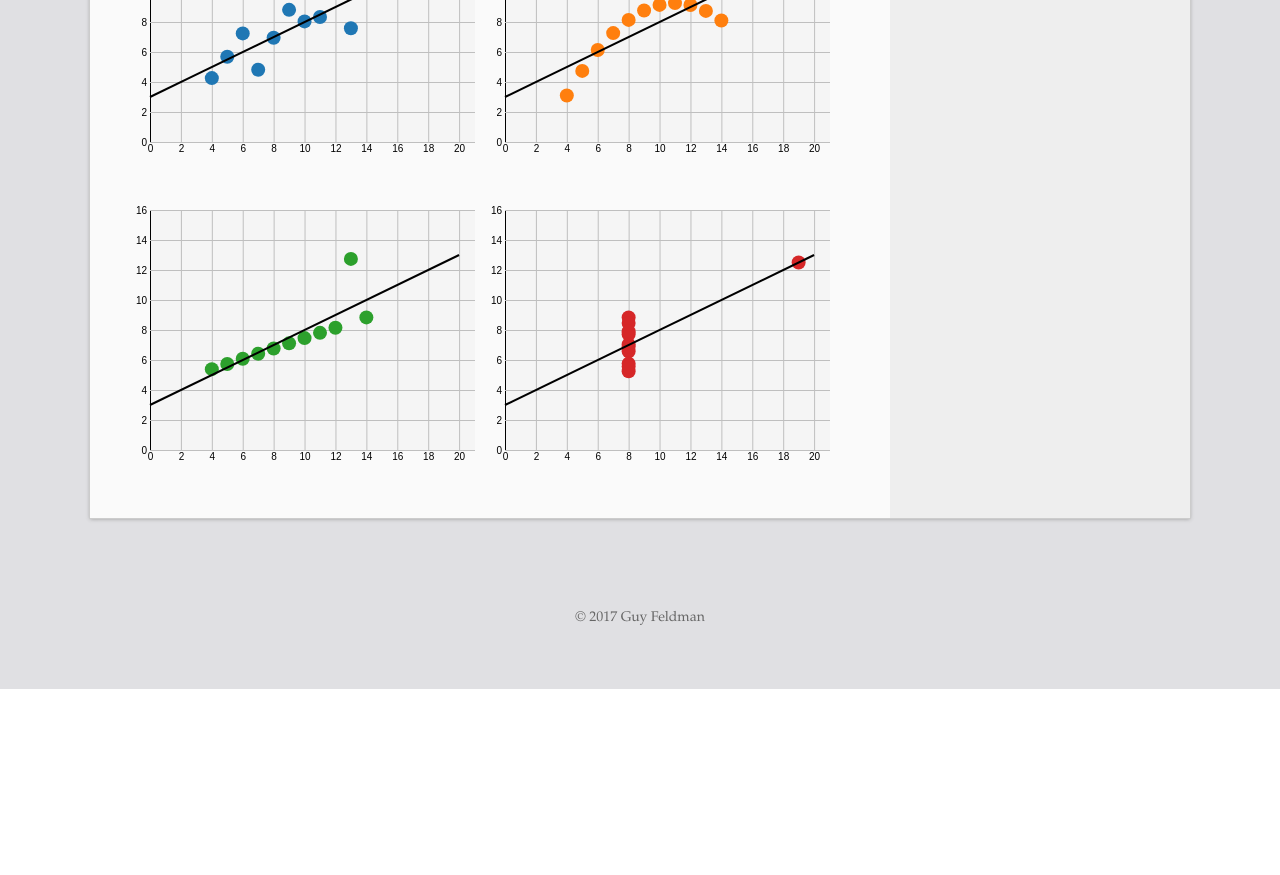
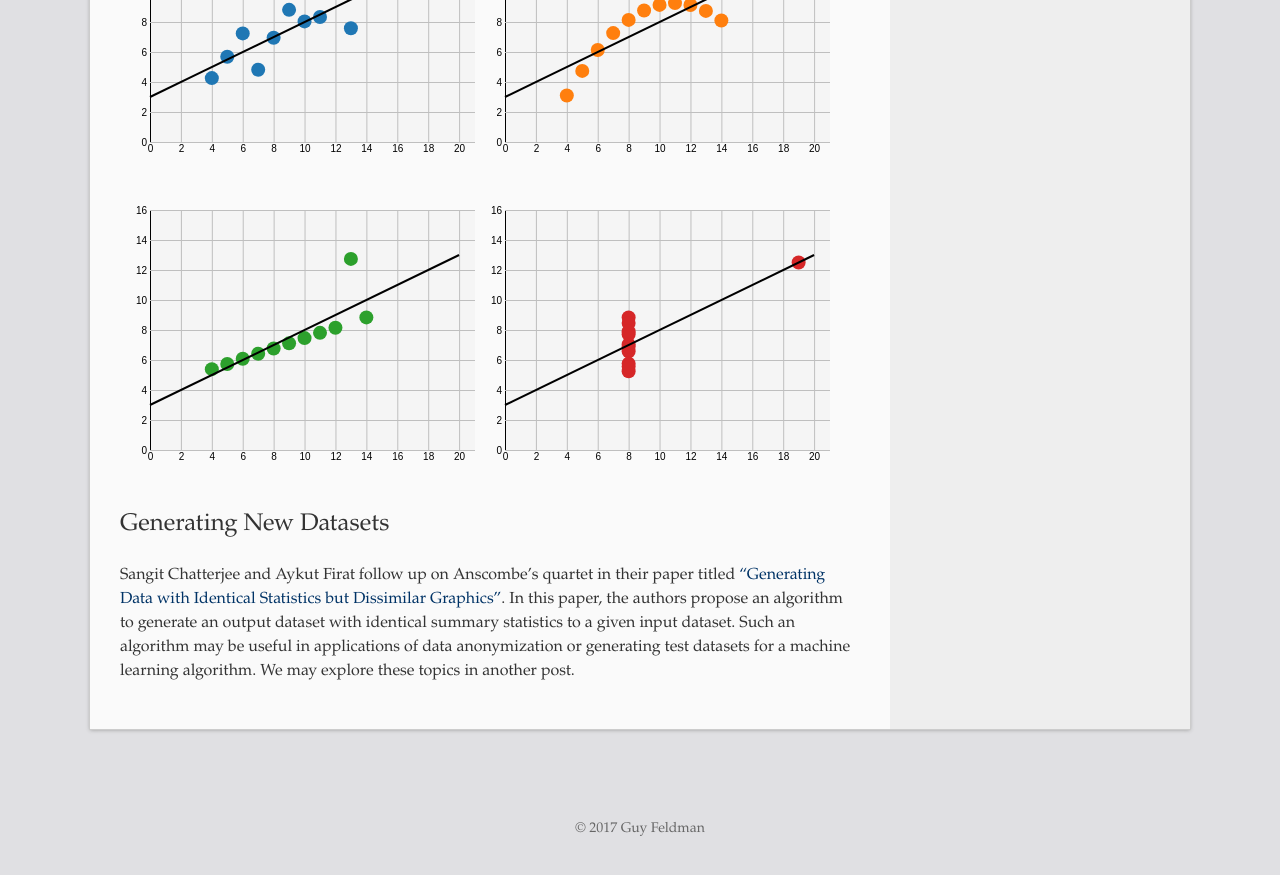
Before and after one commit to gfeldman/gfeldman.github.io, a Jekyll site: the page built from _posts/2017-07-23-Anscombes-Quartet.markdown, in a window 1280 px wide and 900 px high, scrolled down 938 px. Shown: the top 875 px of the window. Built offline with Jekyll 4.4.1, drawn with Linux system fonts in a browser that asks for light colours; before the commit the page ends 1627 px from its top, so only the background shows below that.

Commit message:
added generating anscombe data section

```diff
--- a/_posts/2017-07-23-Anscombes-Quartet.markdown
+++ b/_posts/2017-07-23-Anscombes-Quartet.markdown
@@ -2,7 +2,7 @@
 layout: d3post
 title:  "Visualization of Anscombe's Quartet"
 date:   2017-07-24 01:30:00
-categories: d3 statistics visualization dataviz
+categories: d3 statistics visualization dataviz anonymization
 permalink: /blog/AnscombesQuartet
 ---
 
@@ -269,3 +269,7 @@ function render(error,data){
 
 d3.tsv('../data/quartet_with_reg.tsv',render);
 </script>
+
+## Generating New Datasets ##
+
+Sangit Chatterjee and Aykut Firat follow up on Anscombe's quartet in their paper titled ["Generating Data with Identical Statistics but Dissimilar Graphics"](http://dx.doi.org/10.1198/000313007X220057). In this paper, the authors propose an algorithm to generate an output dataset with identical summary statistics to a given input dataset. Such an algorithm may be useful in applications of data anonymization or generating test datasets for a machine learning algorithm. We may explore these topics in another post.
```
